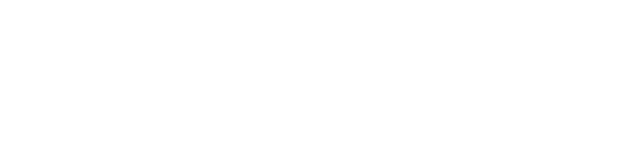
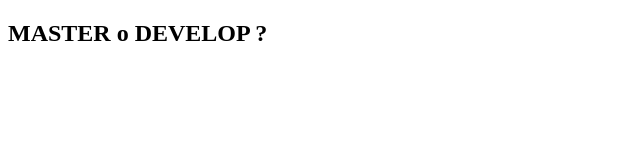
Before and after one commit to DarioCeballoss/Prueba-Git, a plain HTML site: page index.html in a window 1280 px wide. Shown: the whole page, without its empty margins (0-640 px from the left). Drawn offline with Linux system fonts and the light colour scheme.

Commit message:
Update index.html

```diff
--- a/index.html
+++ b/index.html
@@ -8,5 +8,6 @@
 </head>
 <body>
 
+    <h2> MASTER o DEVELOP ? </h2>
 </body>
 </html>
```
